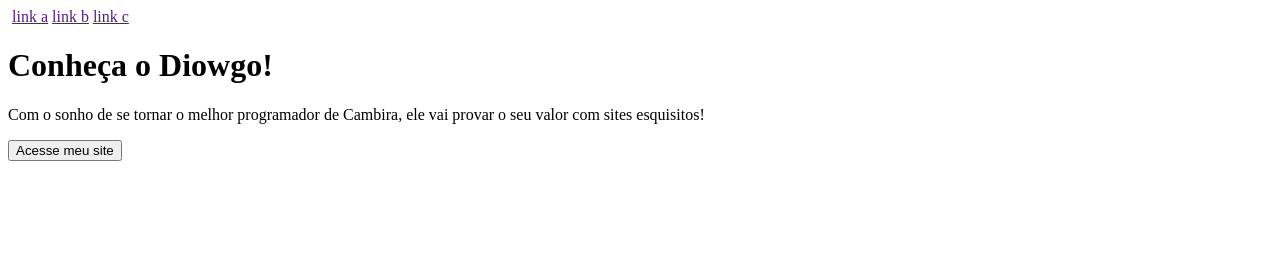
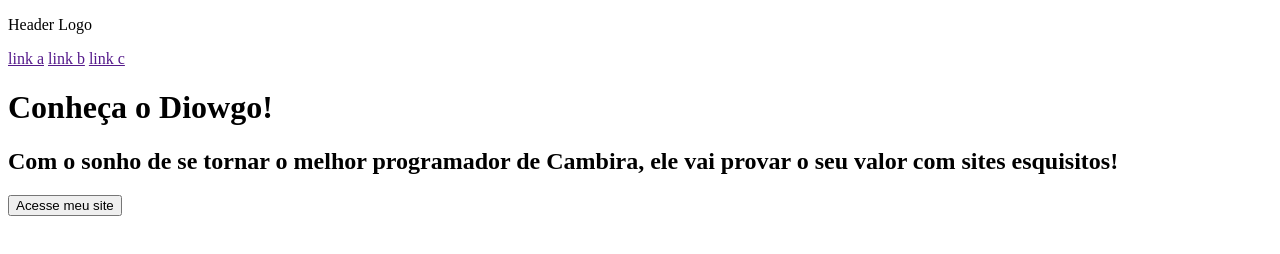
Before and after one commit to Diowgo/TOD-landingpage, a plain HTML site: page index.html in a window 1280 px wide. Drawn offline with Linux system fonts and the light colour scheme.

Commit message:
Small correction on header text type

```diff
--- a/index.html
+++ b/index.html
@@ -10,7 +10,7 @@
         <div class="section-bg hero-bg">
             <div class="section hero">
                 <header>
-                    <img src="" alt="">
+                    <p>Header Logo</p>
                     <a href="">link a</a>
                     <a href="">link b</a>
                     <a href="">link c</a>
@@ -19,7 +19,7 @@
             <div class="content hero">
                 <div class="column-1">
                     <h1>Conheça o Diowgo!</h1>
-                    <p>Com o sonho de se tornar o melhor programador de Cambira, ele vai provar o seu valor com sites esquisitos!</p>
+                    <h2>Com o sonho de se tornar o melhor programador de Cambira, ele vai provar o seu valor com sites esquisitos!</h2>
                     <button>Acesse meu site</button>
                 </div>
                 <div class="column-2">
```
